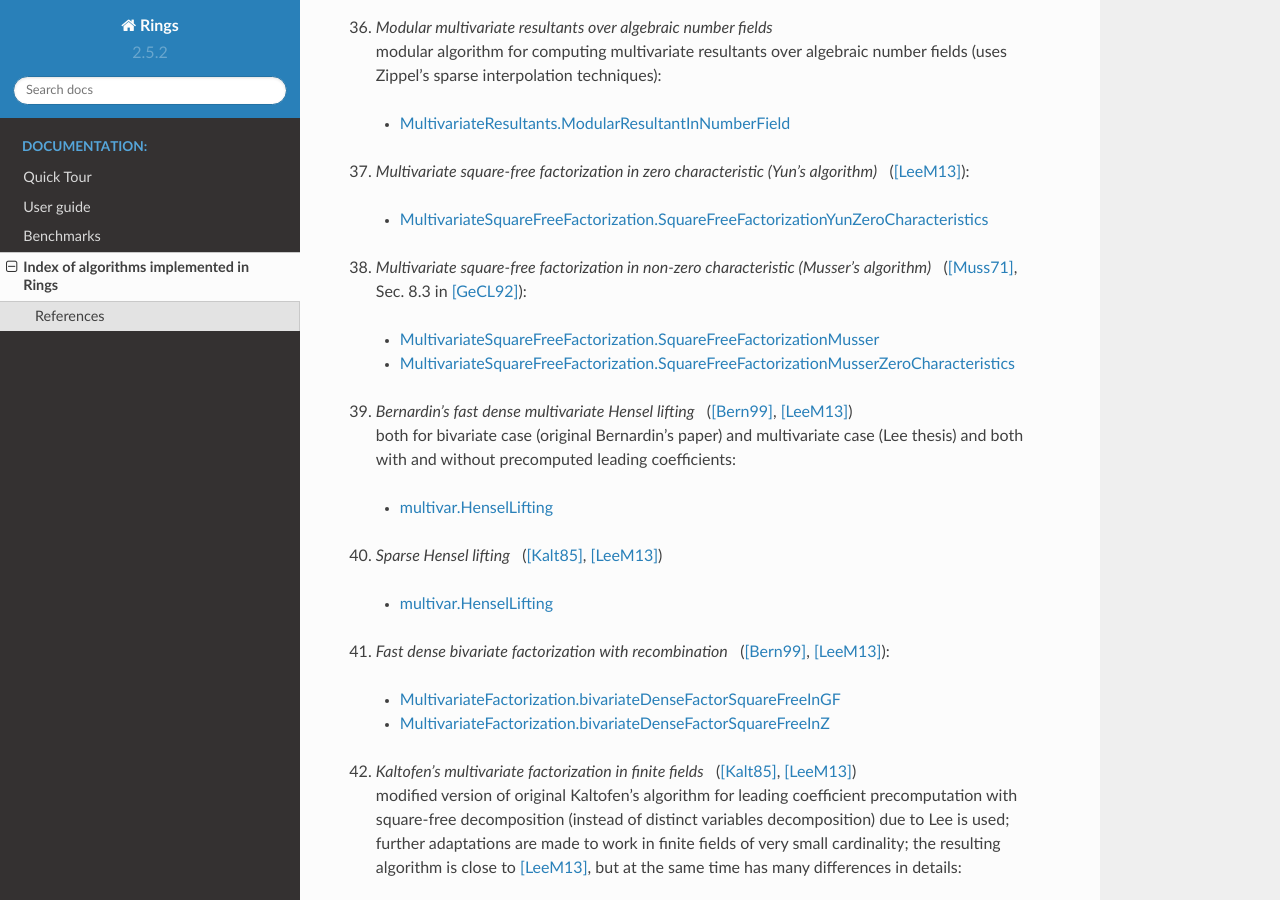
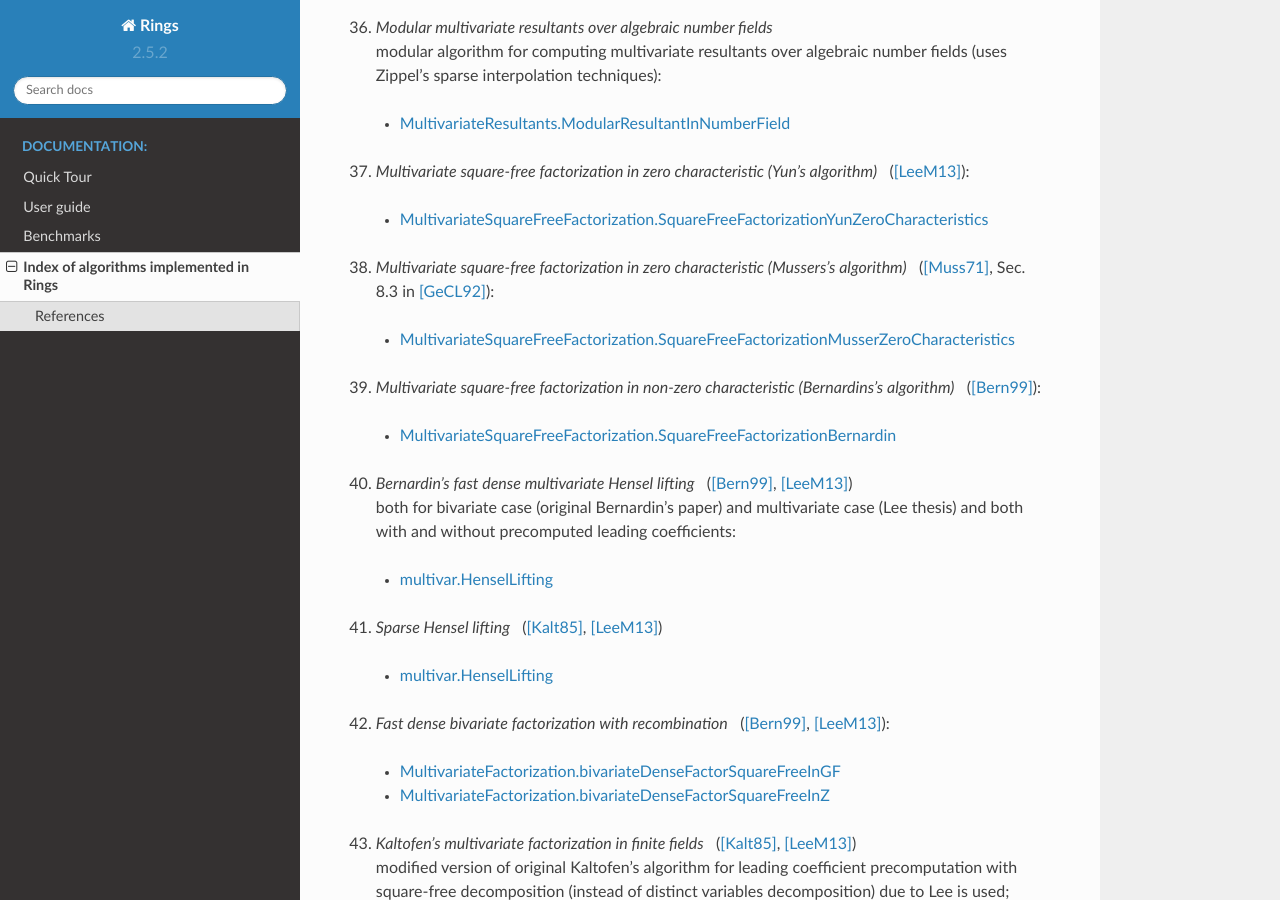
Before and after one commit to PoslavskySV/rings, a Sphinx documentation site: the page built from doc/algorithms.rst, in a window 1280 px wide and 900 px high, scrolled down 4442 px. Built offline with Sphinx 7.4.7 and the Read the Docs theme 2.0.0, drawn with Linux system fonts in a browser that asks for light colours; comment, search, counter and statistics services are not loaded.

Commit message:
Address #72

```diff
--- a/doc/algorithms.rst
+++ b/doc/algorithms.rst
@@ -182,62 +182,65 @@ Index of algorithms implemented in Rings
 
  - `MultivariateSquareFreeFactorization.SquareFreeFactorizationYunZeroCharacteristics <https://github.com/PoslavskySV/rings/tree/develop/rings/src/main/java/cc/redberry/rings/poly/multivar/MultivariateSquareFreeFactorization.java>`_
 
-38. *Multivariate square-free factorization in non-zero characteristic (Musser's algorithm)* |____| ([Muss71]_, Sec. 8.3 in [GeCL92]_):
+38. *Multivariate square-free factorization in zero characteristic (Mussers's algorithm)* |____| ([Muss71]_, Sec. 8.3 in [GeCL92]_):
 
- - `MultivariateSquareFreeFactorization.SquareFreeFactorizationMusser <https://github.com/PoslavskySV/rings/tree/develop/rings/src/main/java/cc/redberry/rings/poly/multivar/MultivariateSquareFreeFactorization.java>`_
  - `MultivariateSquareFreeFactorization.SquareFreeFactorizationMusserZeroCharacteristics <https://github.com/PoslavskySV/rings/tree/develop/rings/src/main/java/cc/redberry/rings/poly/multivar/MultivariateSquareFreeFactorization.java>`_
 
-39. *Bernardin's fast dense multivariate Hensel lifting* |____| ([Bern99]_, [LeeM13]_) |br| both for bivariate case (original Bernardin's paper) and multivariate case (Lee thesis) and both with and without precomputed leading coefficients:
+39. *Multivariate square-free factorization in non-zero characteristic (Bernardins's algorithm)* |____| ([Bern99]_):
+
+ - `MultivariateSquareFreeFactorization.SquareFreeFactorizationBernardin <https://github.com/PoslavskySV/rings/tree/develop/rings/src/main/java/cc/redberry/rings/poly/multivar/MultivariateSquareFreeFactorization.java>`_
+
+40. *Bernardin's fast dense multivariate Hensel lifting* |____| ([Bern99]_, [LeeM13]_) |br| both for bivariate case (original Bernardin's paper) and multivariate case (Lee thesis) and both with and without precomputed leading coefficients:
 
  - `multivar.HenselLifting <https://github.com/PoslavskySV/rings/tree/develop/rings/src/main/java/cc/redberry/rings/poly/multivar/HenselLifting.java>`_
 
-40. *Sparse Hensel lifting* |____| ([Kalt85]_, [LeeM13]_)
+41. *Sparse Hensel lifting* |____| ([Kalt85]_, [LeeM13]_)
 
  - `multivar.HenselLifting <https://github.com/PoslavskySV/rings/tree/develop/rings/src/main/java/cc/redberry/rings/poly/multivar/HenselLifting.java>`_
 
-41. *Fast dense bivariate factorization with recombination* |____| ([Bern99]_, [LeeM13]_):
+42. *Fast dense bivariate factorization with recombination* |____| ([Bern99]_, [LeeM13]_):
 
  - `MultivariateFactorization.bivariateDenseFactorSquareFreeInGF <https://github.com/PoslavskySV/rings/tree/develop/rings/src/main/java/cc/redberry/rings/poly/multivar/MultivariateFactorization.java>`_
  - `MultivariateFactorization.bivariateDenseFactorSquareFreeInZ <https://github.com/PoslavskySV/rings/tree/develop/rings/src/main/java/cc/redberry/rings/poly/multivar/MultivariateFactorization.java>`_
 
-42. *Kaltofen's multivariate factorization in finite fields* |____| ([Kalt85]_, [LeeM13]_) |br| modified version of original Kaltofen's algorithm for leading coefficient precomputation with square-free decomposition (instead of distinct variables decomposition) due to Lee is used; further adaptations are made to work in finite fields of very small cardinality; the resulting algorithm is close to [LeeM13]_, but at the same time has many differences in details:
+43. *Kaltofen's multivariate factorization in finite fields* |____| ([Kalt85]_, [LeeM13]_) |br| modified version of original Kaltofen's algorithm for leading coefficient precomputation with square-free decomposition (instead of distinct variables decomposition) due to Lee is used; further adaptations are made to work in finite fields of very small cardinality; the resulting algorithm is close to [LeeM13]_, but at the same time has many differences in details:
 
  - `MultivariateFactorization.factorInGF <https://github.com/PoslavskySV/rings/tree/develop/rings/src/main/java/cc/redberry/rings/poly/multivar/MultivariateFactorization.java>`_
 
-43. *Kaltofen's multivariate factorization Z* |____| ([Kalt85]_, [LeeM13]_) |br| (with the same modifications as for algorithm for finite fields):
+44. *Kaltofen's multivariate factorization Z* |____| ([Kalt85]_, [LeeM13]_) |br| (with the same modifications as for algorithm for finite fields):
 
  - `MultivariateFactorization.factorInZ <https://github.com/PoslavskySV/rings/tree/develop/rings/src/main/java/cc/redberry/rings/poly/multivar/MultivariateFactorization.java>`_
 
-44. *Multivariate polynomial factorization over algebraic number fields* |br| uses Trager's algorithm [Trag76]_
+45. *Multivariate polynomial factorization over algebraic number fields* |br| uses Trager's algorithm [Trag76]_
 
  - `MultivariateFactorization.FactorInNumberField <https://github.com/PoslavskySV/rings/tree/develop/rings/src/main/java/cc/redberry/rings/poly/multivar/MultivariateFactorization.java>`_
 
-45. *Multivariate polynomial interpolation with Newton method*:
+46. *Multivariate polynomial interpolation with Newton method*:
 
  - `MultivariateInterpolation <https://github.com/PoslavskySV/rings/tree/develop/rings/src/main/java/cc/redberry/rings/poly/multivar/MultivariateInterpolation.java>`_
 
-46. *Primitive elements of multiple field extensions* |____| ([Trag76]_, [Yoko89]_):
+47. *Primitive elements of multiple field extensions* |____| ([Trag76]_, [Yoko89]_):
 
  - `MultipleFieldExtension <https://github.com/PoslavskySV/rings/tree/develop/rings/src/main/java/cc/redberry/rings/poly/MultipleFieldExtension.java>`_
 
-47. *Construction of splitting fields* |____| ([Trag76]_, [Yoko89]_):
+48. *Construction of splitting fields* |____| ([Trag76]_, [Yoko89]_):
 
  - `MultipleFieldExtension <https://github.com/PoslavskySV/rings/tree/develop/rings/src/main/java/cc/redberry/rings/poly/MultipleFieldExtension.java>`_
 
 
-48. *Buchberger algorihm for Groebner basis* |____| ([Buch76]_, [BecW93]_, [CLOS97]_) |br| with Gebauer-Moller installation of Buchberger criteria ([GebM88]_, [BecW93]_) and sugar strategy for lexicographic orders ([GMNR88]_):
+49. *Buchberger algorihm for Groebner basis* |____| ([Buch76]_, [BecW93]_, [CLOS97]_) |br| with Gebauer-Moller installation of Buchberger criteria ([GebM88]_, [BecW93]_) and sugar strategy for lexicographic orders ([GMNR88]_):
 
  - `GroebnerBases.BuchbergerGB <https://github.com/PoslavskySV/rings/tree/develop/rings/src/main/java/cc/redberry/rings/poly/multivar/GroebnerBases.java>`_
 
-49. *Faugere's F4 algorithm for Groebner basis* |____| ([Faug99]_) |br| with fast sparse linear algebra [FauL10]_ and simplification algoritm from [JouV11]_:
+50. *Faugere's F4 algorithm for Groebner basis* |____| ([Faug99]_) |br| with fast sparse linear algebra [FauL10]_ and simplification algoritm from [JouV11]_:
 
  - `GroebnerBases.F4GB <https://github.com/PoslavskySV/rings/tree/develop/rings/src/main/java/cc/redberry/rings/poly/multivar/GroebnerBases.java>`_
 
-50. *Hilbert-Poincare series and Hilbert-driven methods for Groebner bases* |____| ([Trav96]_):
+51. *Hilbert-Poincare series and Hilbert-driven methods for Groebner bases* |____| ([Trav96]_):
 
  - `GroebnerBases.HilbertGB <https://github.com/PoslavskySV/rings/tree/develop/rings/src/main/java/cc/redberry/rings/poly/multivar/GroebnerBases.java>`_
 
-51. *Modular Groebner bases in Z* |____| ([Arno03]_):
+52. *Modular Groebner bases in Z* |____| ([Arno03]_):
 
  - `GroebnerBases.ModularGB <https://github.com/PoslavskySV/rings/tree/develop/rings/src/main/java/cc/redberry/rings/poly/multivar/GroebnerBases.java>`_
 
```
Also changed, not shown: 2 other files.
